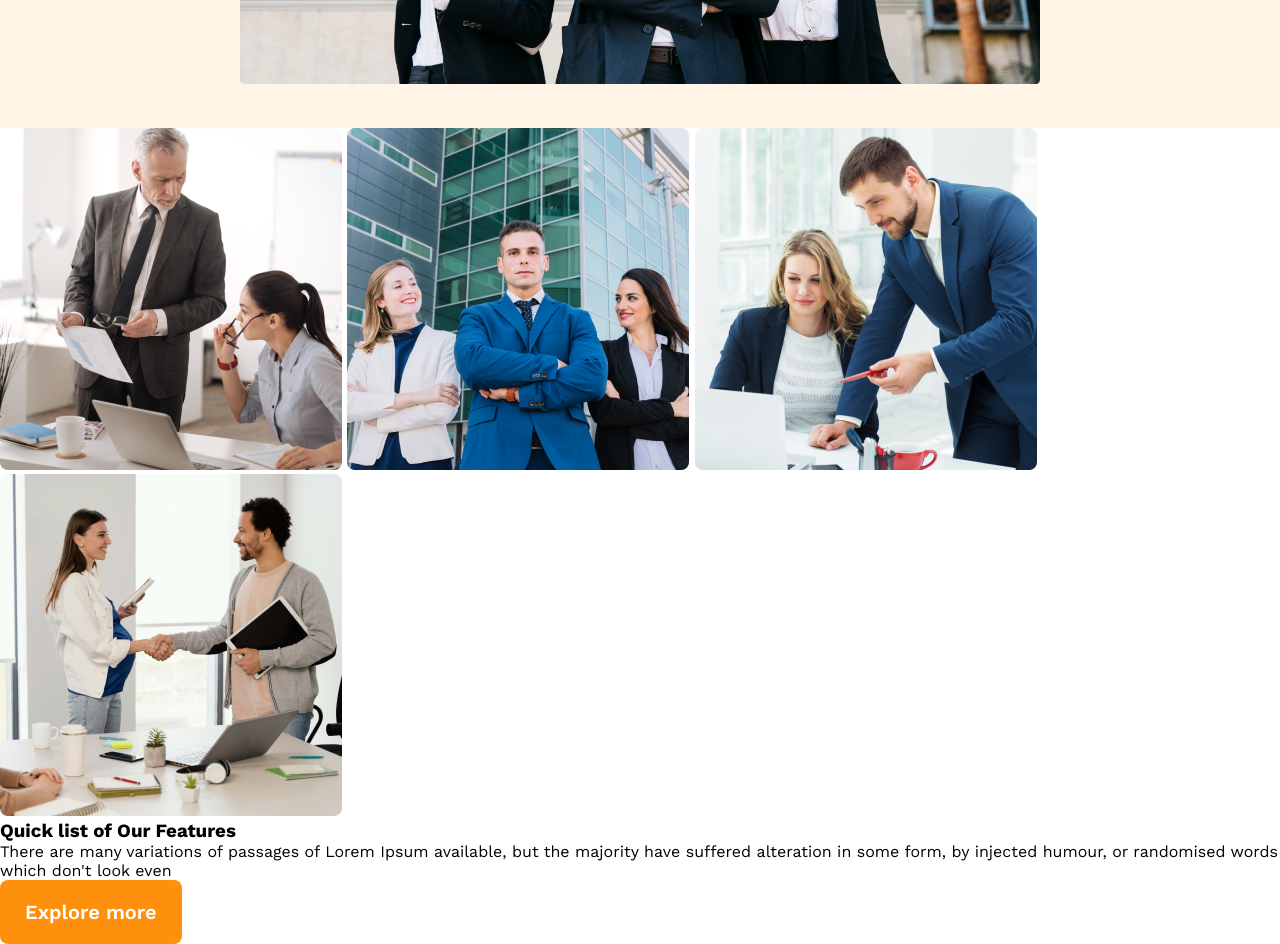
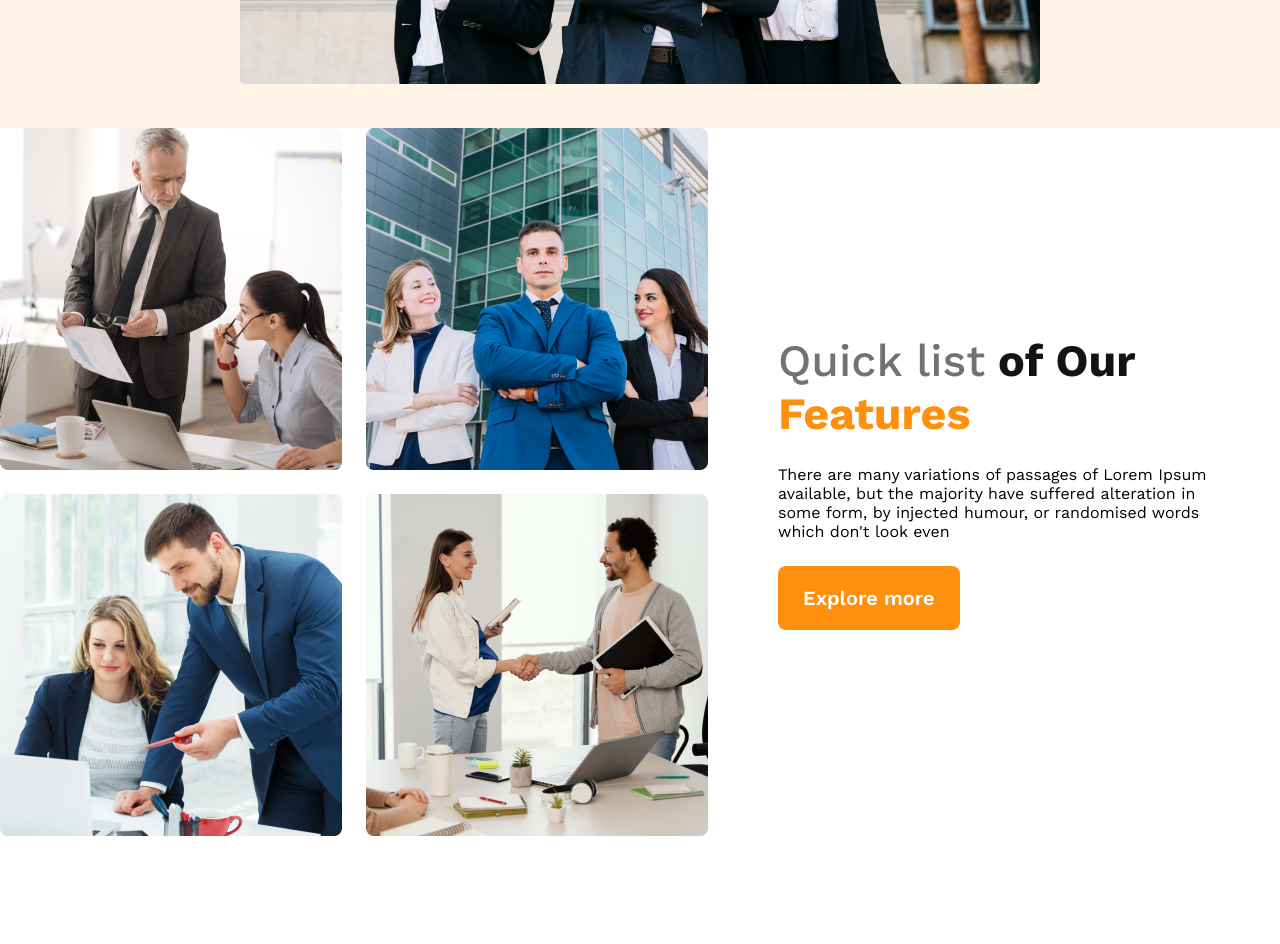
Before and after one commit to Sumaiyakhan322/project-3-responsiove-website, a plain HTML site: page index.html in a window 1280 px wide. Shown: the part 840-1784 px from the top of the page. After the commit the page ends 1676 px from the top, so only its background shows below. Drawn offline with nearby package versions, Linux system fonts and the light colour scheme.

Commit message:
added teams style

```diff
--- a/index.html
+++ b/index.html
@@ -40,8 +40,8 @@
               <img src="./images/team4.png" alt="">
             </div>
             <div class="teams-content">
-                <h3>Quick list of Our Features</h3>
-                <p>There are many variations of passages of Lorem Ipsum available, but the majority have suffered alteration in some form, by injected humour, or randomised words which don't look even</p>
+                <h3 class="teams-content-title"><span class="qucik-list">Quick list</span> <span class="of-our">of Our</span> <span class="text-feauturs">Features</span></h3>
+                <p class="teams-content-des">There are many variations of passages of Lorem Ipsum available, but the majority have suffered alteration in some form, by injected humour, or randomised words which don't look even</p>
                 <button class="btn-primary">Explore more</button>
 
             </div>
--- a/style.css
+++ b/style.css
@@ -81,6 +81,42 @@ main{
     max-width: 1440px;
     margin: 0px auto;
 }
+/* teams-conatiner */
+.team-conatiner{
+    display: flex;
+    align-items: center;
+}
+.teams-img-conatiner{
+    display: grid;
+    grid-template-columns: repeat(2,1fr);
+    gap:1.5rem;
+}
+.teams-content{
+    padding: 0px 70px;
+}
+.teams-content-title{
+    font-size:2.8rem;
+
+}
+.teams-content-des{
+    margin: 25px 0px;
+}
+.qucik-list{
+color: var(--dark-03, #727272);
+font-weight: 500;
+
+}
+.of-our{
+    color: var(--dark-01, #131313);
+    font-weight: 700;
+
+}
+.text-feauturs{
+    color: #FF900E;
+
+font-weight: 700;
+
+}
 
 
 
```
